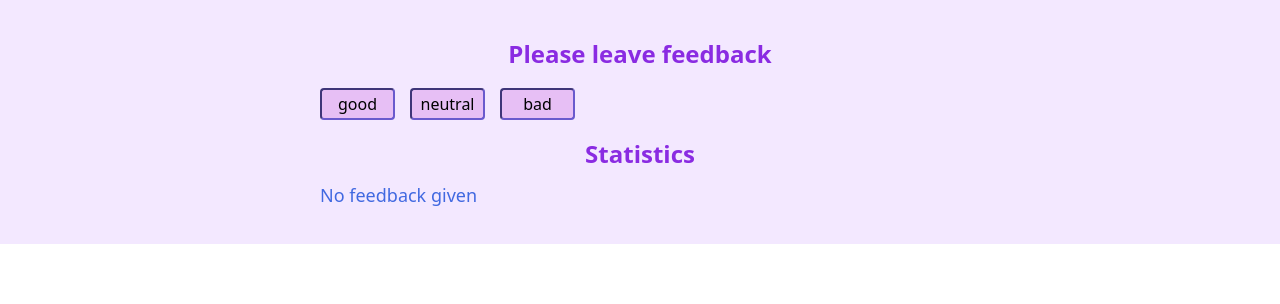
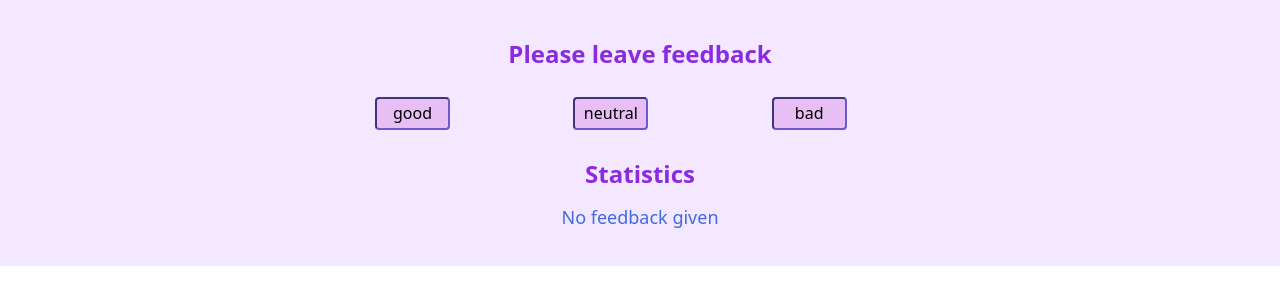
Before and after one commit to Oksina/goit-react-hw-02-feedback, a React (Create React App) app: page / in a window 1280 px wide. Shown: the top 304 px of the page. Built offline with nearby package versions, Linux system fonts and the light colour scheme.

Commit message:
added styles

```diff
--- a/src/components/FeedbackOptions/FeedbackOptions.module.css
+++ b/src/components/FeedbackOptions/FeedbackOptions.module.css
@@ -1,21 +1,19 @@
 .list {
-    display: inline-flex;
-    justify-items: center;
+    display: flex;
+    justify-content: center;
     padding: 0;
+    padding-left: 45px;
     margin: 0;
 }
 .item {
-    display: inline-flex;
-    margin-top: 20px;
-    margin-right: 15px;
+    width: calc((100% - 6 * 10px) / 3);
+    margin: 10px;
     padding: 0;
 }
 .item:hover {
     cursor: initial;
     transform: scale(1.1, 1.1);
     transition: transform 250ms cubic-bezier(0.4, 0, 0.2, 1);
-
-    color: slateblue;
 }
 .button {
     background-color: rgb(231, 191, 245);
--- a/src/components/Notification/Notification.module.css
+++ b/src/components/Notification/Notification.module.css
@@ -1,4 +1,5 @@
 .notification {
     font-size: 18px;
     color: royalblue;
+    text-align: center;
 }
--- a/src/components/Section/Section.module.css
+++ b/src/components/Section/Section.module.css
@@ -1,9 +1,9 @@
 .section {
     margin-bottom: 0;
+    margin: auto;
     width: 50%;
     display: block;
 }
 .title {
     color: blueviolet;
-    margin-bottom: 0;
 }
--- a/src/components/Statistics/Statistics.module.css
+++ b/src/components/Statistics/Statistics.module.css
@@ -1,4 +1,6 @@
 .list {
     padding: 10px;
     justify-content: center;
+    padding-left: 50px;
+    font-family: cursive;
 }
```
